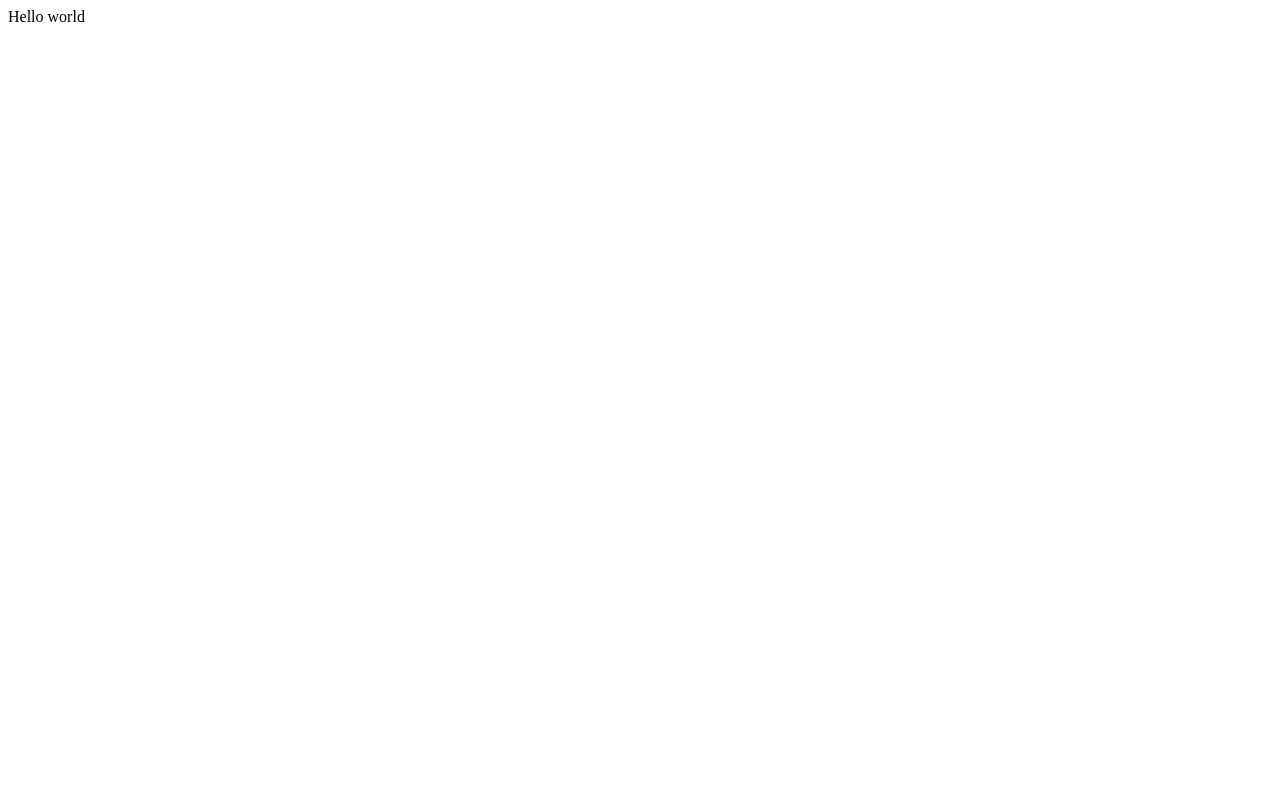
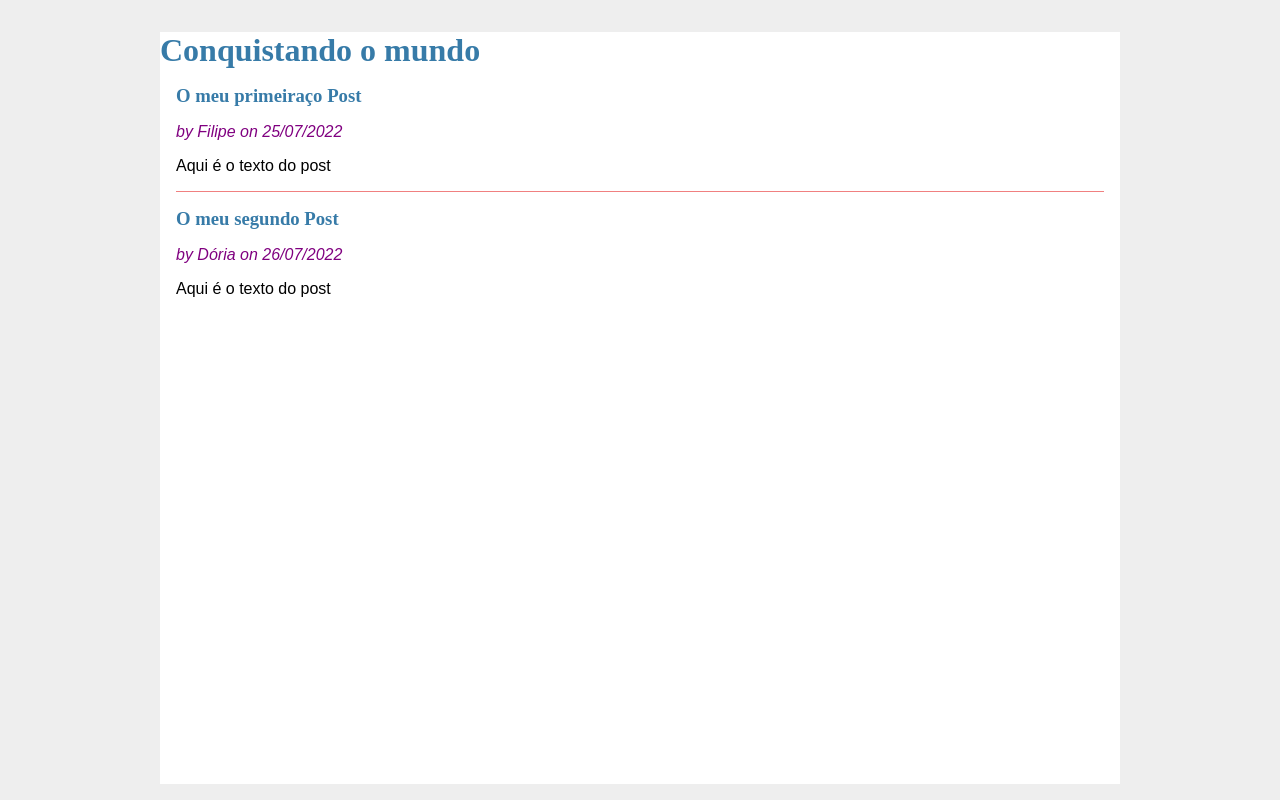
Before and after one commit to doriadev/myproject, a Flask app: page / in a window 1280 px wide. Before the commit the page is almost empty. Run offline with Flask 2, Linux system fonts and the light colour scheme.

Commit message:
aula 3: fizemos os primeiros CSS

```diff
--- a/app.py
+++ b/app.py
@@ -1,11 +1,23 @@
 from flask import Flask, render_template
+from datetime import datetime
 
 app = Flask("hello2")
 
+posts = [
+    {
+        "title": "O meu primeiraço Post",
+        "body": "Aqui é o texto do post",
+        "author": "Filipe",
+        "created": datetime(2022,7,25)
+    },
+    {
+        "title": "O meu segundo Post",
+        "body": "Aqui é o texto do post",
+        "author": "Dória",
+        "created": datetime(2022,7,26)
+    }
+]
+
 @app.route("/")
-def hello():
-    return "Hello world"
-
-@app.route("/meucontato")
-def meuContato():
-    return render_template("index.html")
+def index():
+    return render_template("index.html", posts=posts)
--- /dev/null
+++ b/static/style.css
@@ -0,0 +1,32 @@
+html{
+    font-family: sans-serif;
+    background: #eee;
+    padding: 1rem;
+}
+body{
+    max-width: 960px;
+    margin: 0 auto;
+    background: white;
+}
+h1{
+    font-family: serif;
+    color: #377ba8;
+    margin: 1rem 0;
+}
+hr{
+    border: none;
+    border-top: 1px solid lightcoral;
+}
+.content{
+    padding: 0 1rem 1rem;
+}
+.post > head > div:first-of-type{
+    flex: auto;
+}
+.post .about{
+    color: purple;
+    font-style: italic;
+}
+.post .body{
+    white-space: pre-line;
+}
--- /dev/null
+++ b/templates/base.html
@@ -0,0 +1,19 @@
+<html>
+    <head>
+        <title> {% block title %}{% endblock %} - Conquistando o mundo </title>
+        <link rel="stylesheet" href="/static/style.css">
+    </head>
+
+    <body>
+        <h1> Conquistando o mundo </h1>
+        <nav>
+        </nav>
+        <section class="content">
+            {% block content %}
+            {% endblock %}
+
+        </section>
+
+
+    </body>
+</html
--- a/templates/index.html
+++ b/templates/index.html
@@ -1,15 +1,23 @@
-<html>
-    <head>
-        <title> Contatos </title>
-    </head>
-    <body>
-        <a href="https://www.oceanbrasil.com/"> Isso é um link </a>
-        <h1>Filipe Dória</h1>
-        <h2>filipe@email.com</h2>
+{% extends "base.html" %}
 
-        <ol>
-            <li> item1</li>
-            <li> item2</li>
-        </ol>
-    </body>
-    </html
+{% block title %} Página inicial {% endblock %}
+
+{% block content %}
+
+{% for post in posts %}
+    <article class="post">
+        <header>
+            <div>
+                <h1> {{ post.title }} </h1>
+                <div class="about">
+                    by {{ post.author }} on {{ post.created.strftime('%d/%m/%Y') }}
+                </div>
+            </div>
+        </header>
+        <p class="body"> {{post.body}} </p>
+    </article>
+    {% if not loop.last %}
+        <hr>
+    {% endif %}
+{% endfor %}
+{% endblock %}
```
